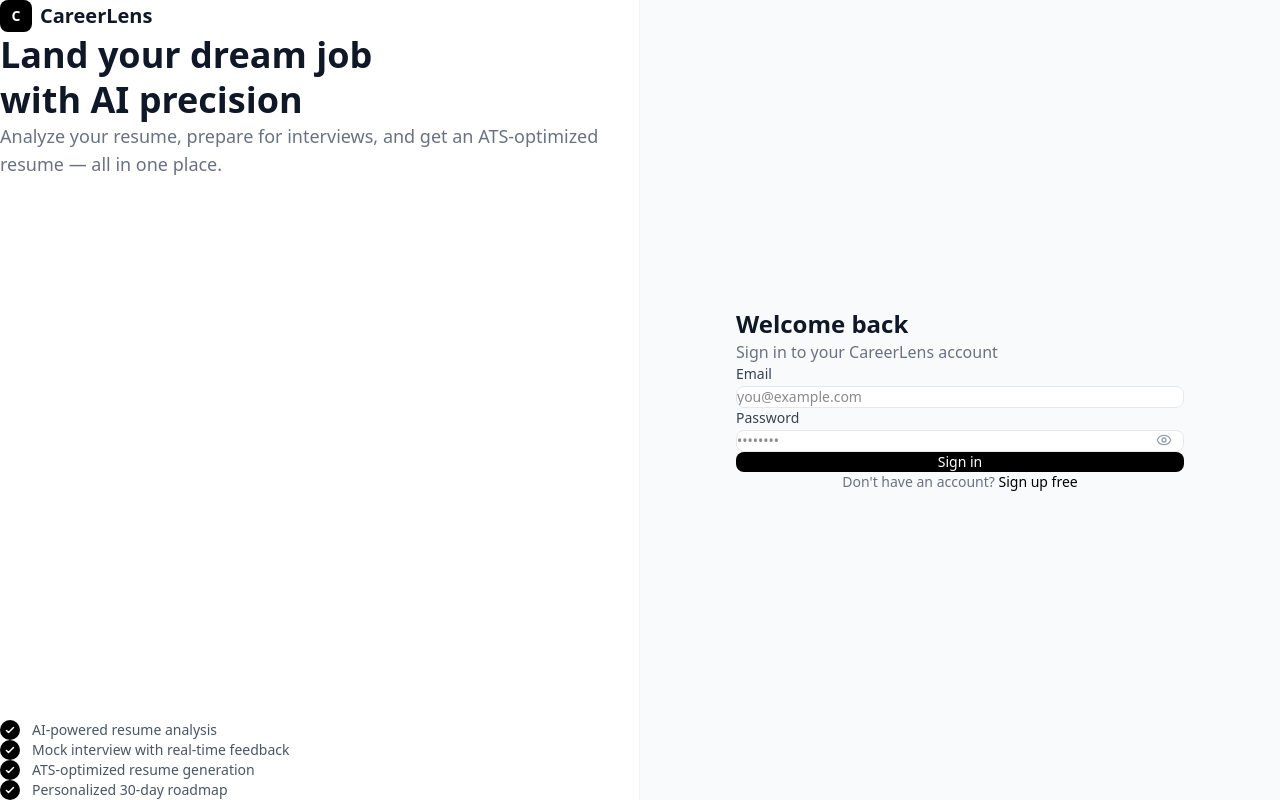
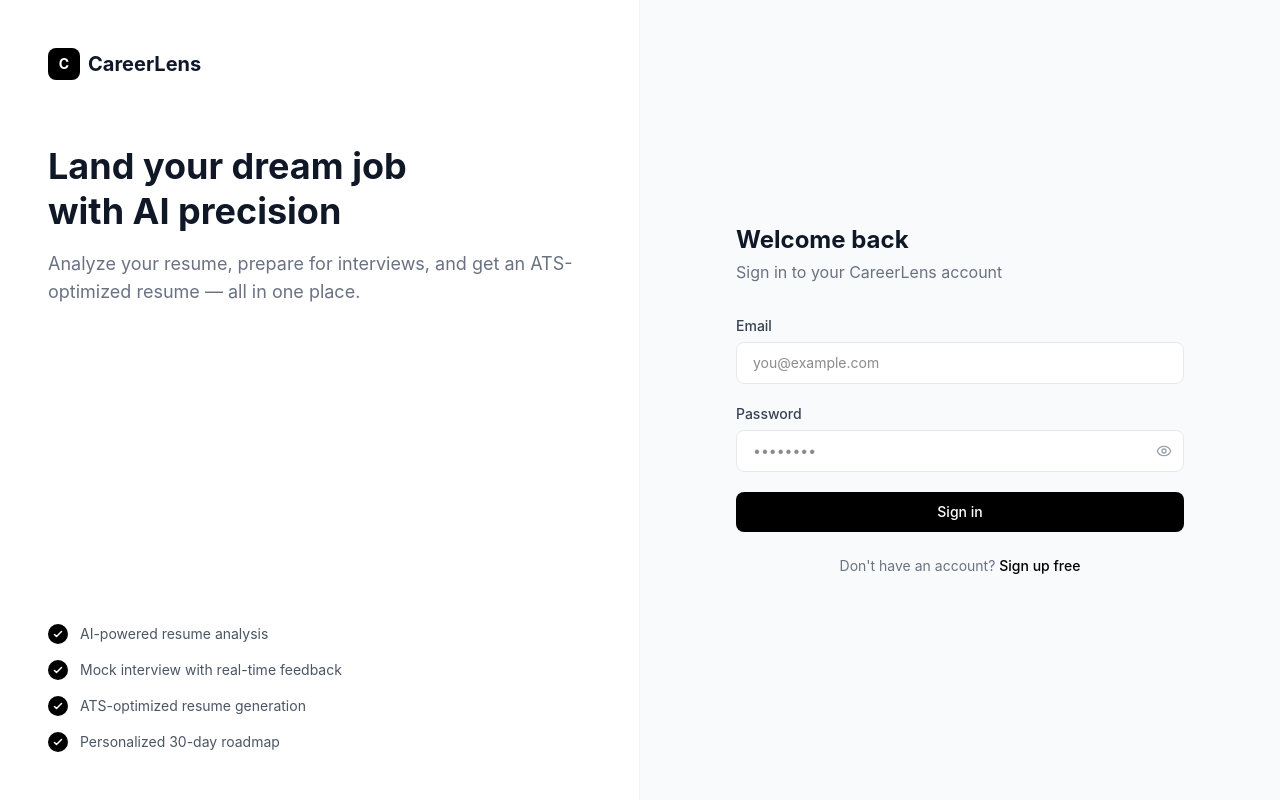
Before and after one commit to Shobhit1805/CareerLens, a React (Vite) app in the folder Frontend/: page /login in a window 1280 px wide. Built offline with nearby package versions, Linux system fonts and the light colour scheme; no server answers.

Commit message:
css bug fixed

```diff
--- a/Frontend/src/index.css
+++ b/Frontend/src/index.css
@@ -1,17 +1,6 @@
 @import "tailwindcss";
+@source "../src";
 @plugin "daisyui";
-
-* {
-  margin: 0;
-  padding: 0;
-  box-sizing: border-box;
-}
-
-body {
-  font-family: system-ui, -apple-system, sans-serif;
-  -webkit-font-smoothing: antialiased;
-  background-color: #f9fafb;
-}
 
 .page-enter {
   animation: fadeSlideIn 0.3s ease forwards;
```
